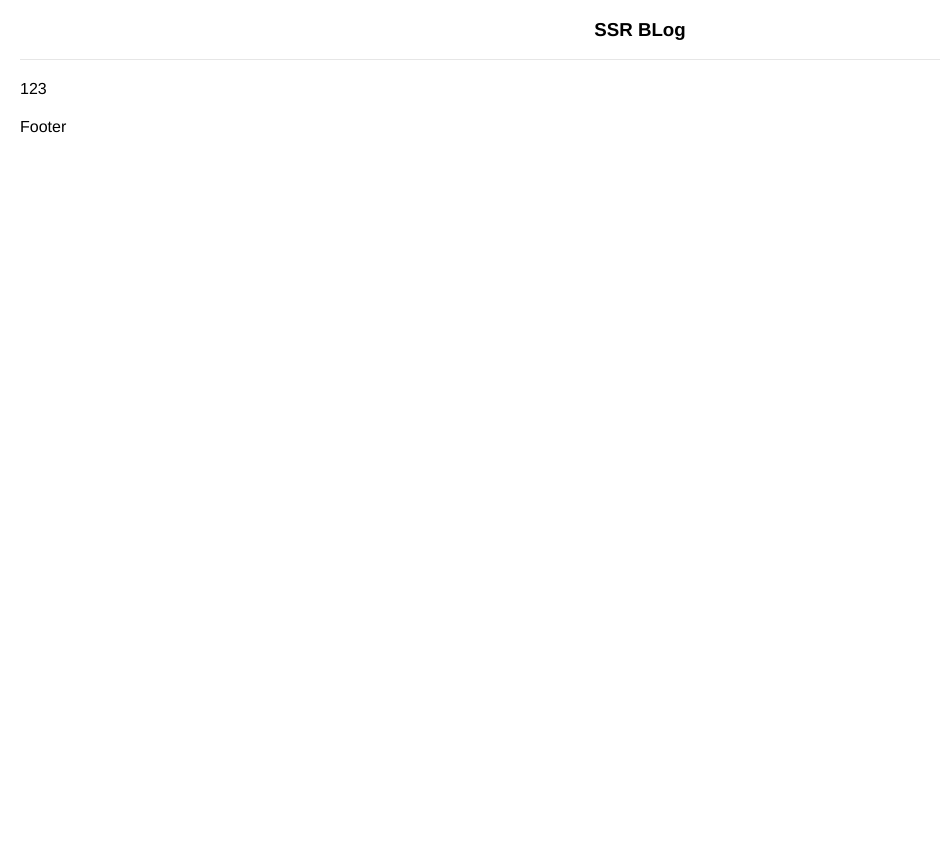
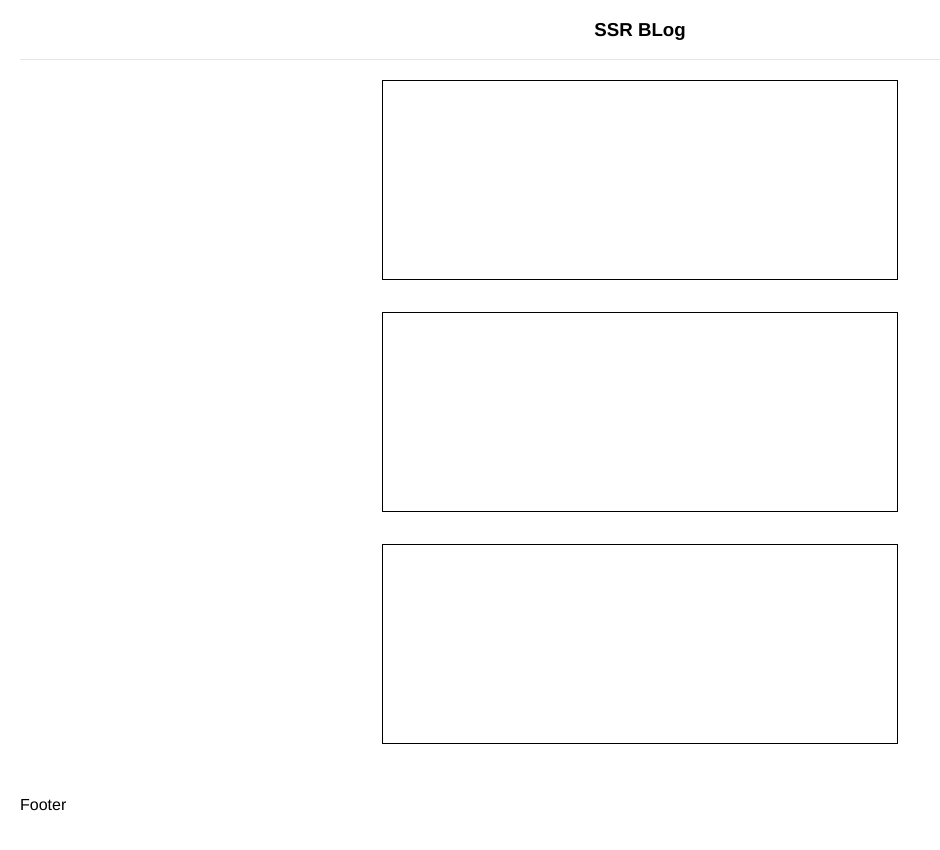
Before and after one commit to ljutaev/nuxt-blog, a Nuxt app: page / in a window 1280 px wide. Shown: the top 850 px of the page, without its empty margins (0-940 px from the left). Before the commit the page ends 800 px from the top, so only its background shows below. Built offline with nearby package versions, Linux system fonts and the light colour scheme.

Commit message:
Post Component

```diff
--- /dev/null
+++ b/components/main/Post.vue
@@ -0,0 +1,18 @@
+<template>
+    <article class="post">
+
+    </article>
+</template>
+
+<script>
+export default {
+
+}
+</script>
+
+<style lang="sass" scoped>
+    .post
+        height: 200px
+        border: 1px solid black
+        margin-bottom: 2rem
+</style>
--- a/pages/index.vue
+++ b/pages/index.vue
@@ -1,9 +1,21 @@
 <template>
-  <div>123</div>
+  <el-row type="flex" justify="center">
+    <el-col :xs="24" :sm="18" :md="12" :lg="10">
+      <app-post
+        v-for="post in 3"
+        :key="post"
+      />
+    </el-col>
+  </el-row>
 </template>
 
 <script>
+import AppPost from '@/components/main/Post'
 export default {
+  head: {
+    title: 'Главная'
+  },
+  components: {AppPost}
 }
 </script>
 
```
